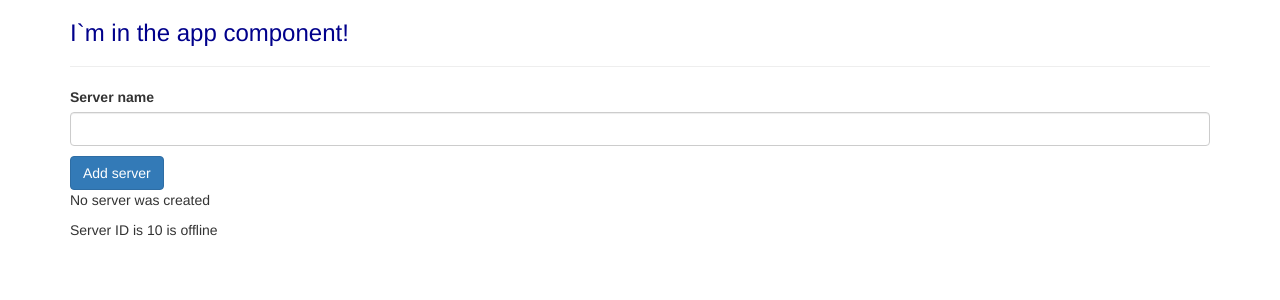
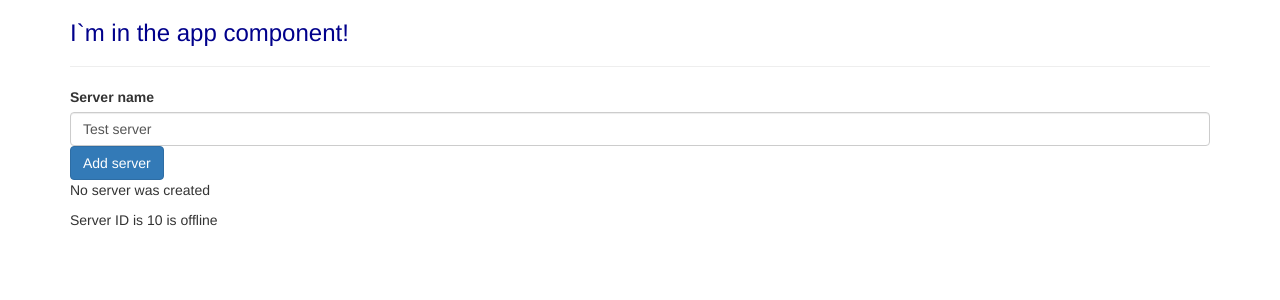
Before and after one commit to IskraKate/Angular_study, an Angular app in the folder 04_data_binding/: page / in a window 1280 px wide. Shown: the top 300 px of the page. Built offline with nearby package versions, Linux system fonts and the light colour scheme.

Commit message:
add server name input

```diff
--- a/04_data_binding/src/app/app.module.ts
+++ b/04_data_binding/src/app/app.module.ts
@@ -4,10 +4,11 @@
 
 import { AppComponent } from './app.component';
 import { ServersComponent } from './servers/servers.component';
+import { FormsModule } from '@angular/forms';
 
 @NgModule({
   declarations: [AppComponent, ServerComponent, ServersComponent],
-  imports: [BrowserModule],
+  imports: [BrowserModule, FormsModule],
   providers: [],
   bootstrap: [AppComponent],
 })
--- a/04_data_binding/src/app/servers/servers.component.html
+++ b/04_data_binding/src/app/servers/servers.component.html
@@ -1,6 +1,7 @@
 <label>Server name</label>
-<input type="text" class="form-control" (input)="onUpdateServerName($event)" />
-<p>{{ serverName }}</p>
+<!-- <input type="text" class="form-control" (input)="onUpdateServerName($event)" /> -->
+<input type="text" class="form-control" [(ngModel)]="serverName" />
+<!-- <p>{{ serverName }}</p> -->
 <button
   class="btn btn-primary"
   [disabled]="!allowNewServer"
--- a/04_data_binding/src/app/servers/servers.component.ts
+++ b/04_data_binding/src/app/servers/servers.component.ts
@@ -8,7 +8,7 @@
 export class ServersComponent implements OnInit {
   allowNewServer: boolean = false;
   serverCreationStatus: string = 'No server was created';
-  serverName = '';
+  serverName = 'Test server';
 
   constructor() {
     setTimeout(() => {
@@ -19,7 +19,8 @@
   ngOnInit(): void {}
 
   onCreateServer(): void {
-    this.serverCreationStatus = 'Server was created';
+    this.serverCreationStatus =
+      'Server was created! Name is: ' + this.serverName;
   }
 
   onUpdateServerName(event: KeyboardEvent): void {
```
